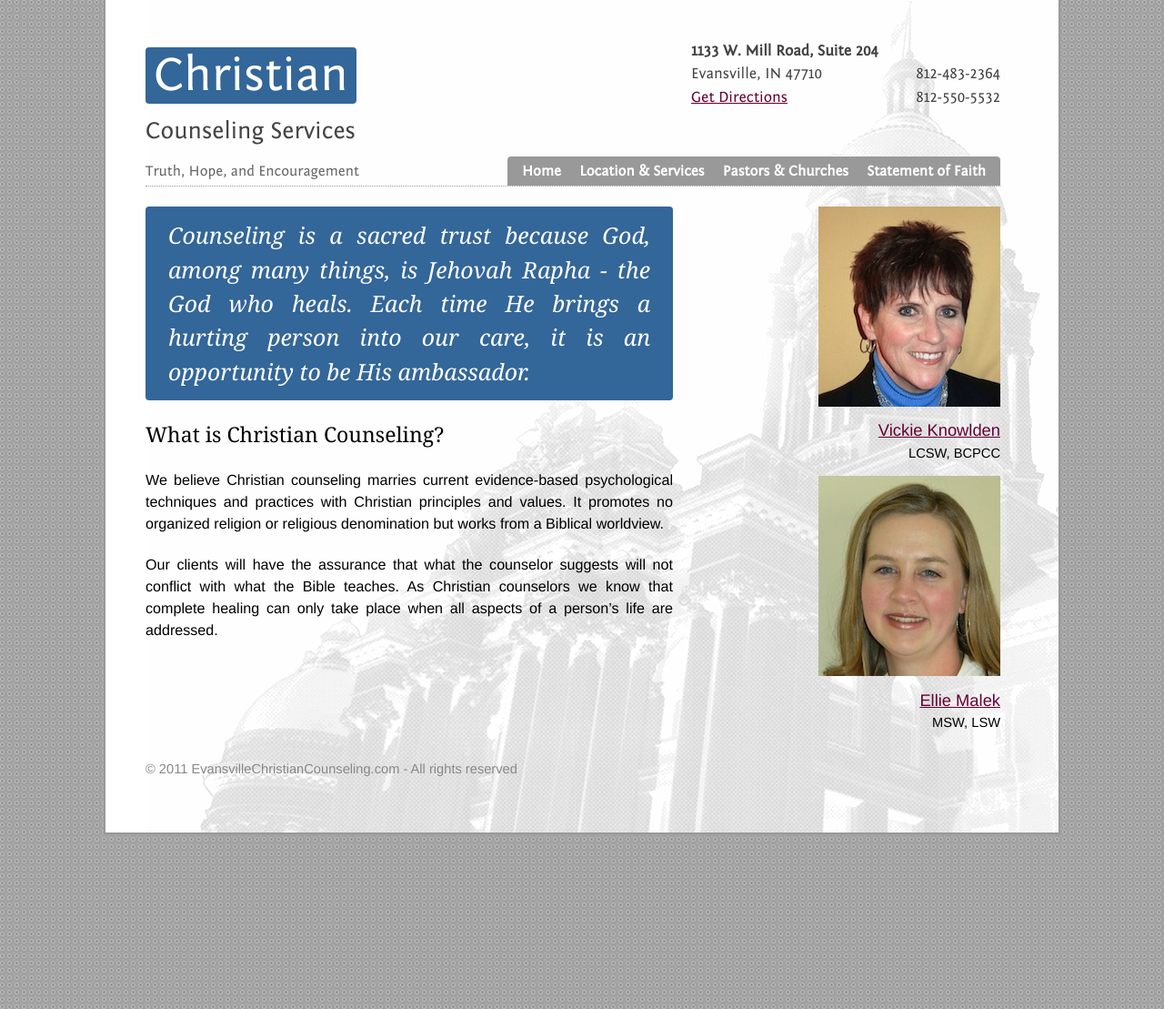
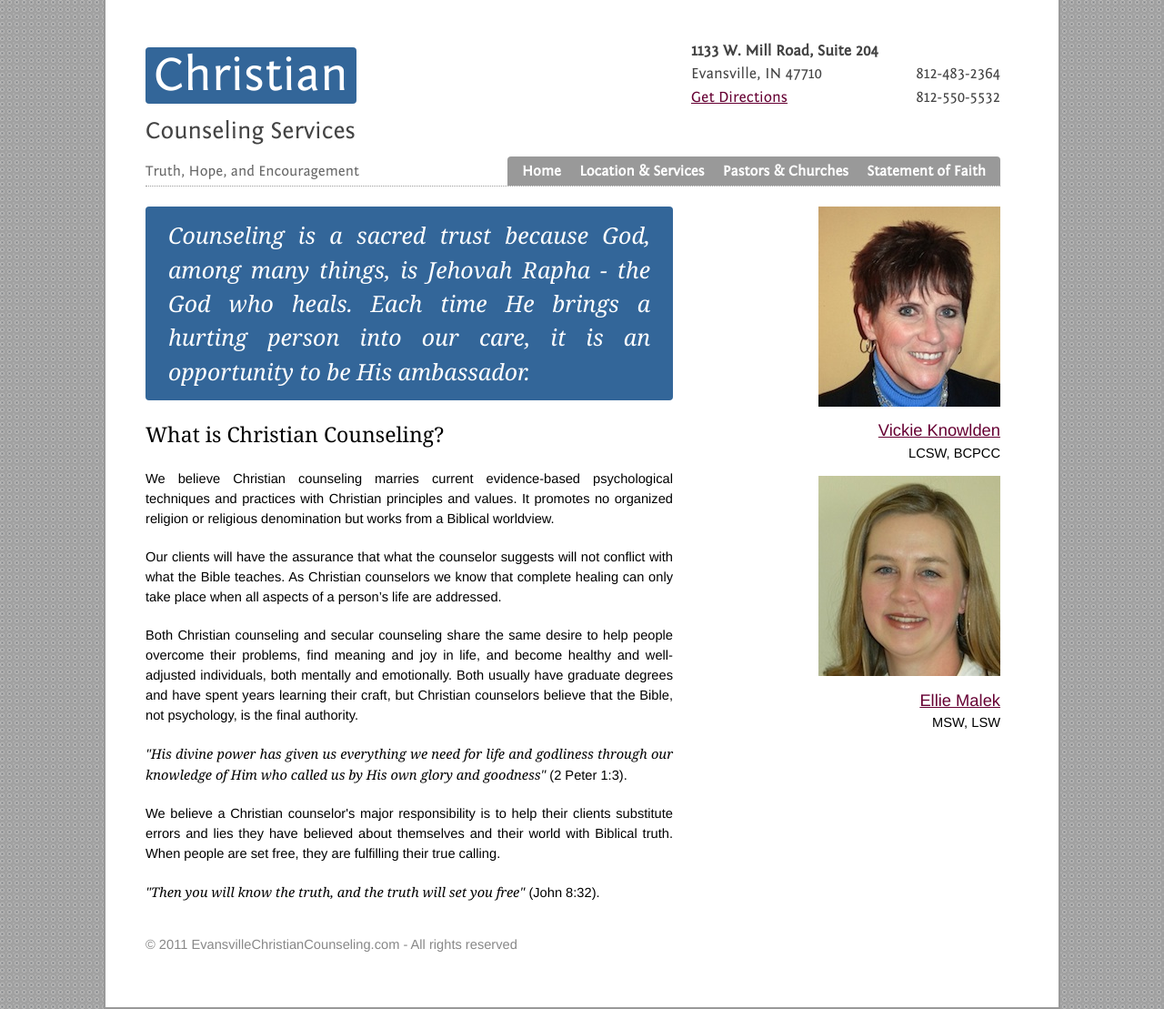
Before and after one commit to evansvillechristiancounseling/evansvillechristiancounseling.github.com, a Jekyll site: the page built from index.html, in a window 1280 px wide. Shown: the whole page at 91% size. Built offline with Jekyll 4.4.1, drawn with Linux system fonts in a browser that asks for light colours.

Commit message:
[rd3] Adding more What is CC? text

```diff
--- a/_posts/2011-01-09-services.html
+++ b/_posts/2011-01-09-services.html
@@ -35,6 +35,7 @@ keywords: services, location
       <li>Sexual Issues</li>
       <li>Infidelity</li>
       <li>Infertility</li>
+      <li>Pre-marital</li>
     </ul>
 
     <h2>Family Counseling</h2>
--- a/index.html
+++ b/index.html
@@ -28,6 +28,26 @@ container_class: courthouse
         teaches. As Christian counselors we know that complete healing can only take place when all aspects of a
         person’s life are addressed.
       </p>
+
+      <p>
+        Both Christian counseling and secular counseling share the same desire to help people overcome their
+        problems, find meaning and joy in life, and become healthy and well-adjusted individuals, both mentally
+        and emotionally. Both usually have graduate degrees and have spent years learning their craft, but Christian
+        counselors believe that the Bible, not psychology, is the final authority.
+      </p>
+      <p class="passage">
+        <em>"His divine power has given us
+        everything we need for life and godliness through our knowledge of Him who called us by His own glory and
+        goodness"</em> (2 Peter 1:3).
+      </p>
+      <p>
+        We believe a Christian counselor's major responsibility is to help their clients substitute errors and lies
+        they have believed about themselves and their world with Biblical truth. When people are set free, they are
+        fulfilling their true calling.
+      </p>
+      <p class="passage">
+        <em>"Then you will know the truth, and the truth will set you free"</em> (John 8:32).
+      </p>
     </div>
   </div>
 
--- a/stylesheets/styles.css
+++ b/stylesheets/styles.css
@@ -45,7 +45,7 @@ sup {
 }
 
 #container.courthouse {
-  background-image: url("/images/courthouse-bg-1000w.gif");
+  /*background-image: url("/images/courthouse-bg-1000w.gif");*/
   background-repeat: no-repeat;
   background-position: top right;
 }
@@ -160,7 +160,10 @@ sup {
 /* what is it */
 
 #what-is-it {
-  font-size: 110%;
+  font-size: 100%;
+}
+#what-is-it .passage em {
+  font-family: Georgia, serif;
 }
 
 /* counselors */
```
